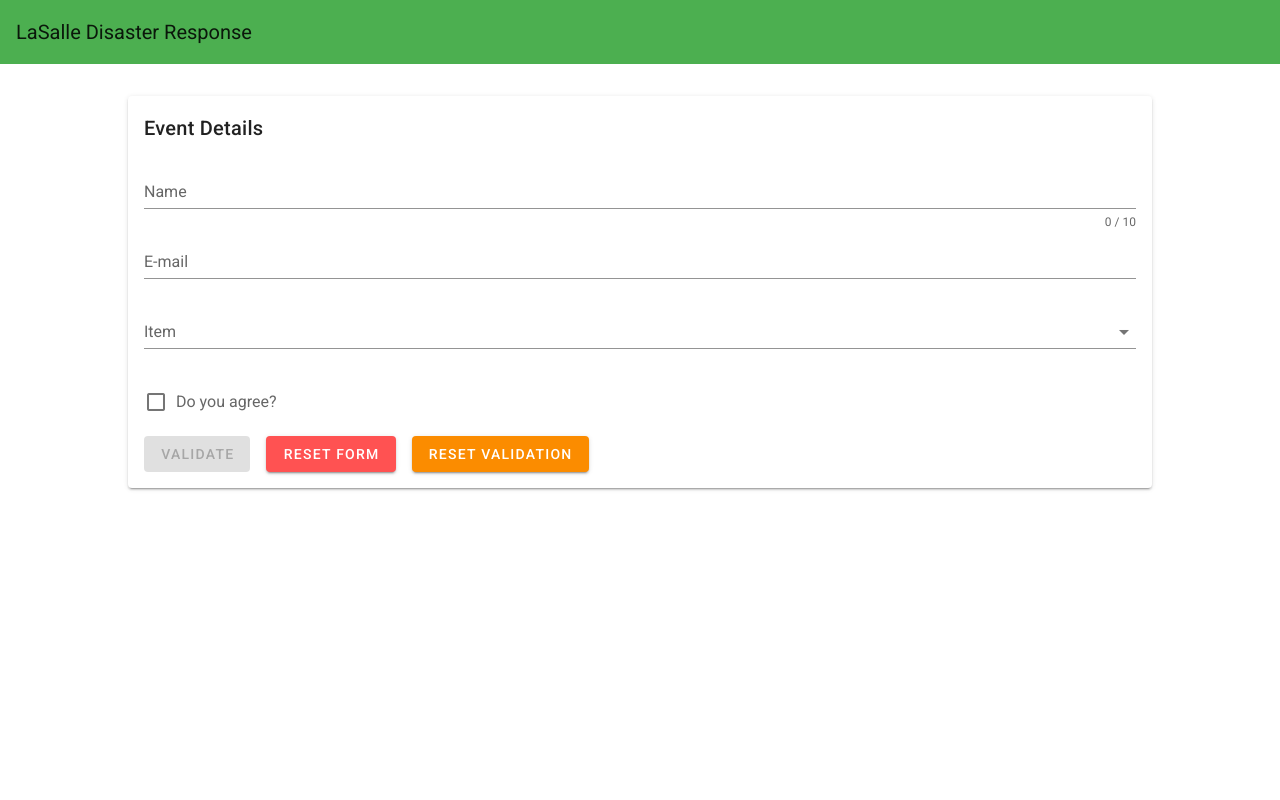
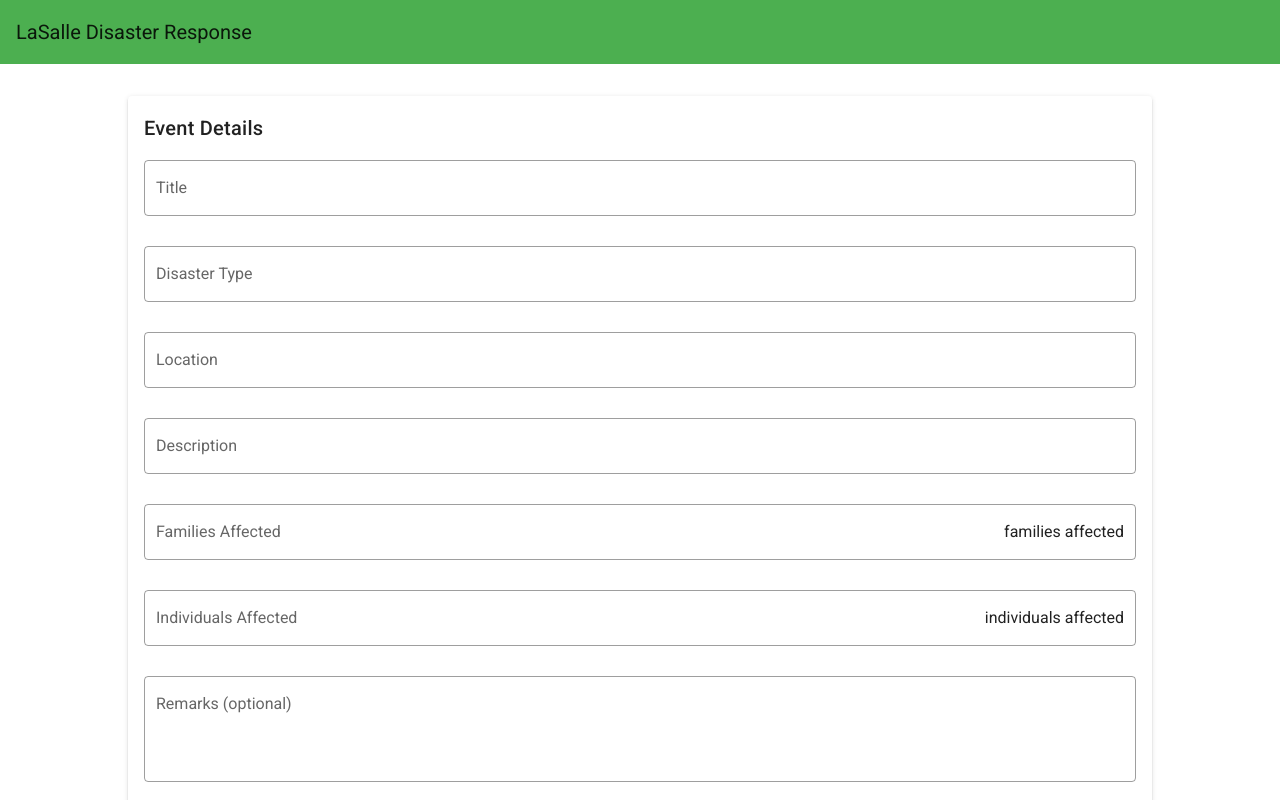
Before and after one commit to danjohnvelasco/Disaster-Relief-Monitoring-System, a Vue app: page /#/event-form in a window 1280 px wide. Shown: the top 800 px of the page. Built offline with nearby package versions, Linux system fonts and the light colour scheme.

Commit message:
Added add event form

```diff
--- a/src/components/EventForm.vue
+++ b/src/components/EventForm.vue
@@ -3,62 +3,213 @@
         <v-card-title>Event Details</v-card-title>
         <v-card-text>
             <v-form
-                ref="form"
-                v-model="valid"
-                :lazy-validation="lazy"
+              ref="form"
             >
             <v-text-field
-                v-model="name"
-                :counter="10"
-                :rules="nameRules"
-                label="Name"
-                required
+              outlined
+              v-model="disaster.title"
+              :rules="required_lettersOnly"
+              label="Title"
             ></v-text-field>
 
             <v-text-field
-                v-model="email"
-                :rules="emailRules"
-                label="E-mail"
-                required
+              outlined
+              v-model="disaster.type"
+              :rules="required_lettersOnly"
+              label="Disaster Type"
             ></v-text-field>
 
-            <v-select
-                v-model="select"
-                :items="items"
-                :rules="[v => !!v || 'Item is required']"
-                label="Item"
-                required
-            ></v-select>
+            <v-text-field
+              outlined
+              v-model="disaster.location"
+              :rules="required"
+              label="Location"
+            ></v-text-field>
 
-            <v-checkbox
-                v-model="checkbox"
-                :rules="[v => !!v || 'You must agree to continue!']"
-                label="Do you agree?"
-                required
-            ></v-checkbox>
+            <v-textarea
+              outlined
+              v-model="disaster.description"
+              auto-grow
+              rows="1"
+              :rules="required"
+              label="Description"
+            ></v-textarea>
+
+            <v-text-field
+              outlined
+              v-model="disaster.fam_affected"
+              :rules="required_numbersOnly"
+              label="Families Affected"
+              suffix="families affected"
+            ></v-text-field>
+
+            <v-text-field
+              outlined
+              v-model="disaster.indiv_affected"
+              :rules="required_numbersOnly"
+              label="Individuals Affected"
+              suffix="individuals affected"
+            ></v-text-field>
+
+            <v-textarea
+              outlined
+              v-model="disaster.remarks"
+              auto-grow
+              rows="4"
+              label="Remarks (optional)"
+            ></v-textarea>
+
+            <v-subheader>Optional Data</v-subheader>
+
+            <v-expansion-panels>
+              <v-expansion-panel>
+                <v-expansion-panel-header>Evacuation Center Data</v-expansion-panel-header>
+                <v-expansion-panel-content>
+                  <v-text-field
+                    outlined
+                    v-model="disaster.evac_fam_inside"
+                    :rules="numbersOnly"
+                    label="Families Inside Evacuation Center"
+                    suffix="families inside"
+                  ></v-text-field>
+
+                  <v-text-field
+                    outlined
+                    v-model="disaster.evac_indiv_inside"
+                    :rules="numbersOnly"
+                    label="Individuals Inside Evacuation Center"
+                    suffix="individuals inside"
+                  ></v-text-field>
+                </v-expansion-panel-content>
+              </v-expansion-panel>
+
+              <v-expansion-panel>
+                <v-expansion-panel-header>Damage Level Data</v-expansion-panel-header>
+                <v-expansion-panel-content>
+                  <v-text-field
+                    outlined
+                    v-model="disaster.damage_cost"
+                    :rules="currency"
+                    label="Monetary Value (damage cost)"
+                    prefix="₱"
+                  ></v-text-field>
+
+                  <v-text-field
+                    outlined
+                    v-model="disaster.structures_damaged"
+                    :rules="numbersOnly"
+                    label="Structures damaged"
+                    suffix="structures damaged"
+                  ></v-text-field>
+                </v-expansion-panel-content>
+              </v-expansion-panel>
+
+              <v-expansion-panel>
+                <v-expansion-panel-header>Call for Donations</v-expansion-panel-header>
+                <v-expansion-panel-content>
+                  <v-radio-group v-model="disaster.donateOption" row>
+                    <v-radio label="In-kind" value="in-kind"></v-radio>
+                    <v-radio label="Cash" value="cash"></v-radio>
+                    <v-radio label="Both" value="both"></v-radio>
+                  </v-radio-group>
+
+                  <div v-if="disaster.donateOption === 'in-kind' || disaster.donateOption === 'both'">
+                    <v-subheader>In-kind Donations</v-subheader>
+                    <v-row dense v-for="(relief, index) in disaster.reliefs" :key="index">
+                      <v-col cols="4">
+                        <v-text-field
+                          outlined
+                          v-model=disaster.reliefs[index].item
+                          label="Item"
+                        ></v-text-field>
+                      </v-col>
+
+                      <v-col cols="7">
+                        <v-text-field
+                          outlined
+                          v-model=disaster.reliefs[index].spec
+                          label="Specifications"
+                        ></v-text-field>
+                      </v-col>
+                    </v-row>
+
+                    <v-row dense :align="'start'">
+                      <v-col cols="4">
+                        <v-text-field
+                          outlined
+                          v-model="item"
+                          hint="ex. water, canned goods, slippers"
+                          label="Item"
+                        ></v-text-field>
+                      </v-col>
+
+                      <v-col cols="7">
+                        <v-text-field
+                          outlined
+                          v-model="spec"
+                          hint="ex. 5 liters, atleast 3 months expiration"
+                          label="Specifications (Optional)"
+                        ></v-text-field>
+                      </v-col>
+
+                      <v-col cols="1" :align-self="'start'">
+                        <div class="addButton">
+                          <v-icon x-large @click="addItem">mdi-plus-circle</v-icon>
+                        </div>
+                      </v-col>
+                    </v-row>
+
+                    <v-row dense>
+                      <v-col cols="11">
+                        <v-alert
+                          outlined
+                          dense
+                          dismissible
+                          type="info"
+                          text
+                        >
+                          You must press the '+' button to add an item.
+                        </v-alert>
+                      </v-col>
+                    </v-row>
+
+                    <v-row dense>
+                      <v-col cols="11">
+                        <v-alert
+                          outlined
+                          dense
+                          type="error"
+                          v-if="add_item_feedback"
+                        >
+                          Please input item name.
+                        </v-alert>
+                      </v-col>
+                    </v-row>
+                  </div>
+
+                  <div v-if="disaster.donateOption === 'cash' || disaster.donateOption === 'both'">
+                    <v-subheader>Cash Donations</v-subheader>
+                    <v-textarea
+                      outlined
+                      v-model="disaster.donation_details"
+                      auto-grow
+                      rows="4"
+                      label="Donation Details"
+                    ></v-textarea>
+                    <v-subheader>OR</v-subheader>
+                    <v-switch v-model="disaster.linkProfile" :label="'Link your profile'"></v-switch>
+                  </div>
+                </v-expansion-panel-content>
+              </v-expansion-panel>
+            </v-expansion-panels>
 
             <v-btn
                 :disabled="!valid"
                 color="success"
-                class="mr-4"
+                class="mt-10"
                 @click="validate"
             >
-                Validate
-            </v-btn>
-
-            <v-btn
-                color="error"
-                class="mr-4"
-                @click="reset"
-            >
-                Reset Form
-            </v-btn>
-
-            <v-btn
-                color="warning"
-                @click="resetValidation"
-            >
-                Reset Validation
+                Submit
             </v-btn>
             </v-form>
         </v-card-text>
@@ -69,43 +220,73 @@
   export default {
     data: () => ({
       valid: true,
-      name: '',
-      nameRules: [
-        v => !!v || 'Name is required',
-        v => (v && v.length <= 10) || 'Name must be less than 10 characters',
+      required_lettersOnly: [
+        v => !!v || 'This field is required',
+        v => /^[A-Za-z]+$/.test(v) || 'Must contain letters only'
       ],
-      email: '',
-      emailRules: [
-        v => !!v || 'E-mail is required',
-        v => /.+@.+\..+/.test(v) || 'E-mail must be valid',
+      required_numbersOnly: [
+        v => !!v || 'This field is required',
+        v => /^[0-9]*$/.test(v) || 'Must contain numbers only'
       ],
-      select: null,
-      items: [
-        'Item 1',
-        'Item 2',
-        'Item 3',
-        'Item 4',
+      required: [
+        v => !!v || 'This field is required'
       ],
-      checkbox: false,
-      lazy: false,
+      numbersOnly: [
+        v => /^(null|$|[0-9]*)$/.test(v) || 'Must contain numbers only'
+      ],
+      currency: [
+        v => /^(null|$|\d+(,\d{3})*(\.\d*)?)$/.test(v) || 'Invalid format'
+      ],
+      disaster: {
+        title: null,
+        type: null,
+        location: null,
+        description: null,
+        fam_affected: null,
+        indiv_affected: null,
+        remarks: null,
+        evac_fam_inside: null,
+        evac_indiv_inside: null,
+        damage_cost: null,
+        structures_damaged: null,
+        donateOption: null,
+        donation_details: null,
+        linkProfile: true,
+        reliefs: []
+      },
+      item: null,
+      spec: null,
+      add_item_feedback: false,
     }),
 
     methods: {
       validate () {
-        this.$refs.form.validate()
+        if (this.$refs.form.validate()) {
+          console.log(this.disaster);
+        }
       },
-      reset () {
-        this.$refs.form.reset()
-      },
-      resetValidation () {
-        this.$refs.form.resetValidation()
-      },
+      addItem() {
+        if(this.item) {
+          this.disaster.reliefs.push({item: this.item, spec: this.spec});
+          this.item = null;
+          this.spec = null;
+          this.add_item_feedback = false
+          console.log(this.disaster.reliefs);
+        } else {
+          this.add_item_feedback = true
+          console.log('Item field is empty.');
+        }
+      }
     },
   }
 </script>
 
 <style>
     .form {
-        margin: 2em 8em;
+      margin: 2em 8em;
+    }
+
+    .addButton {
+      padding: 10px 0px;
     }
 </style>
```
